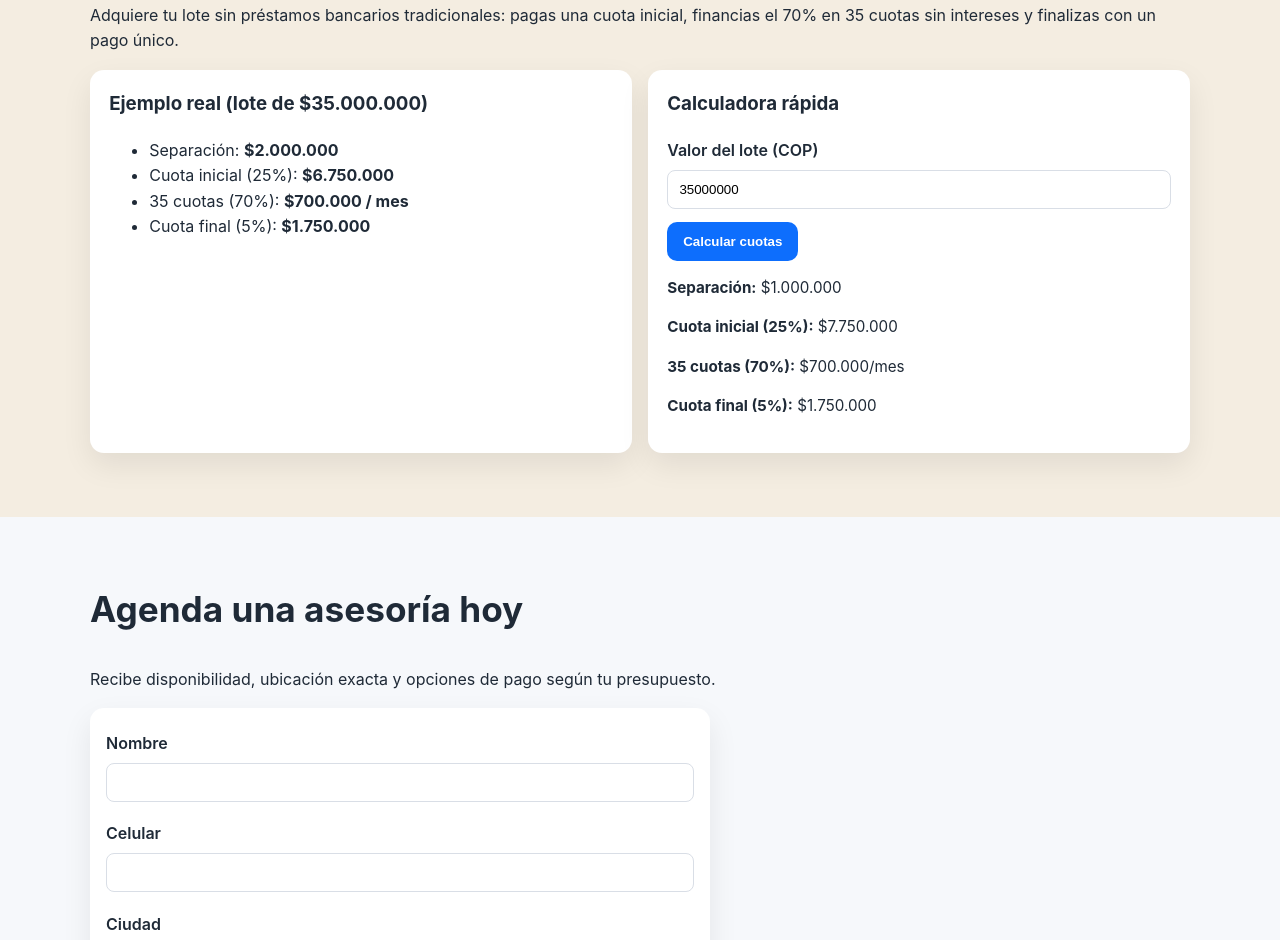
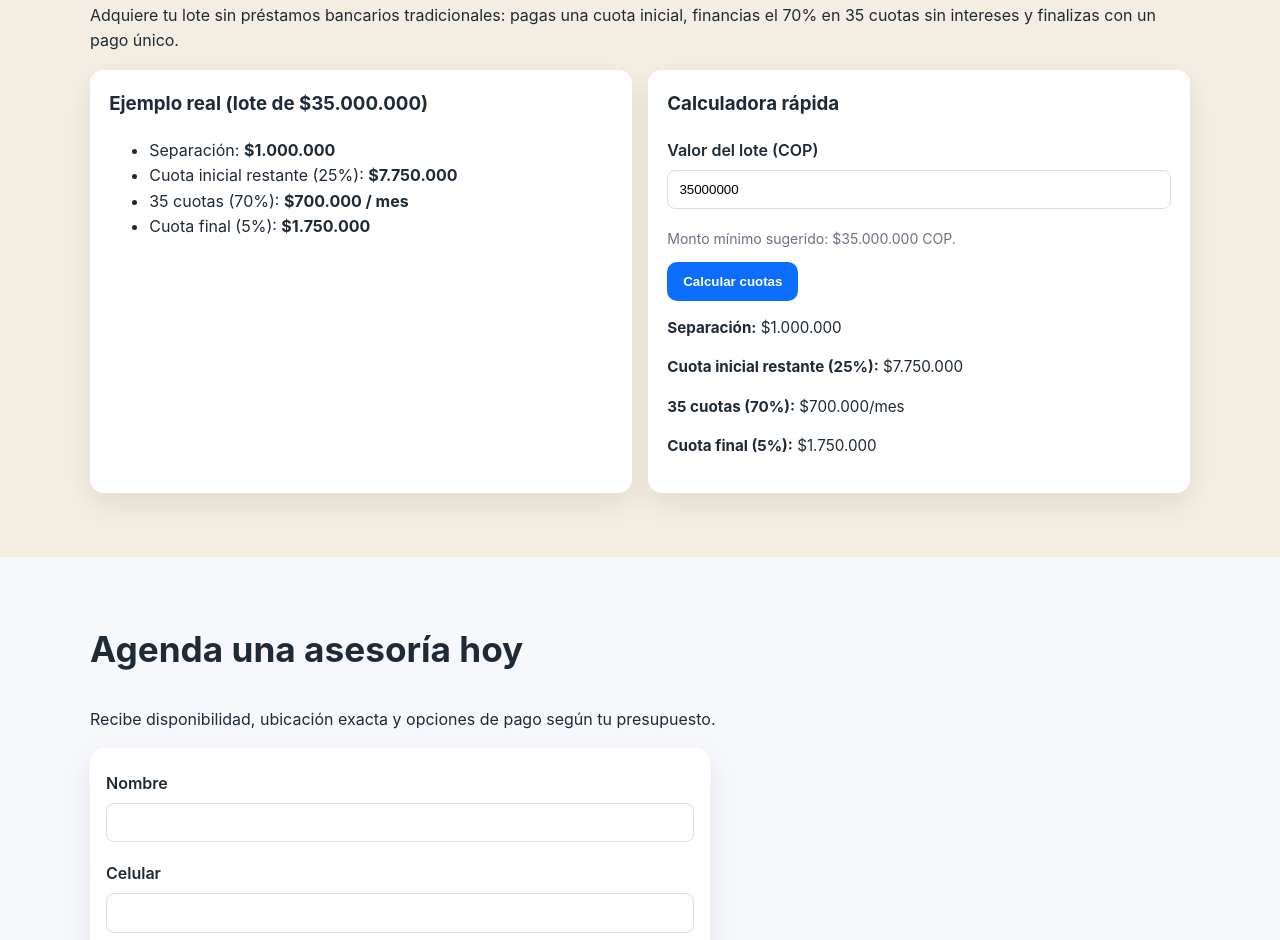
Before and after one commit to lider11/promoci-ninmobiliaria, a plain HTML site: page index.html in a window 1280 px wide. Shown: the part 2734-3674 px from the top of the page. Drawn offline with Linux system fonts and the light colour scheme.

Commit message:
Corregir consistencia de financiación y mejorar UX de calculadora

```diff
--- a/index.html
+++ b/index.html
@@ -208,8 +208,8 @@
             <article class="card highlight">
               <h3>Ejemplo real (lote de $35.000.000)</h3>
               <ul>
-                <li>Separación: <strong>$2.000.000</strong></li>
-                <li>Cuota inicial (25%): <strong>$6.750.000</strong></li>
+                <li>Separación: <strong>$1.000.000</strong></li>
+                <li>Cuota inicial restante (25%): <strong>$7.750.000</strong></li>
                 <li>35 cuotas (70%): <strong>$700.000 / mes</strong></li>
                 <li>Cuota final (5%): <strong>$1.750.000</strong></li>
               </ul>
@@ -219,6 +219,7 @@
               <h3>Calculadora rápida</h3>
               <label for="lote">Valor del lote (COP)</label>
               <input id="lote" type="number" min="35000000" step="100000" value="35000000" />
+              <p class="input-help">Monto mínimo sugerido: $35.000.000 COP.</p>
               <button class="btn btn-primary" id="calcular">Calcular cuotas</button>
               <div id="resultado" class="resultado"></div>
             </article>
--- a/script.js
+++ b/script.js
@@ -20,10 +20,12 @@ const inputLote = document.getElementById('lote');
 const resultado = document.getElementById('resultado');
 
 function renderResultado() {
+  if (!inputLote || !resultado) return;
+
   const valorLote = Number(inputLote.value || 0);
 
-  if (valorLote < 10000000) {
-    resultado.innerHTML = 'Ingresa un valor de lote válido.';
+  if (valorLote < 35000000) {
+    resultado.innerHTML = 'Ingresa un valor de lote igual o superior a $35.000.000.';
     return;
   }
 
@@ -31,11 +33,23 @@ function renderResultado() {
 
   resultado.innerHTML = `
     <p><strong>Separación:</strong> $${money.format(plan.separacion)}</p>
-    <p><strong>Cuota inicial (25%):</strong> $${money.format(plan.cuotaInicial)}</p>
+    <p><strong>Cuota inicial restante (25%):</strong> $${money.format(plan.cuotaInicial)}</p>
     <p><strong>35 cuotas (70%):</strong> $${money.format(Math.round(plan.mensualidad))}/mes</p>
     <p><strong>Cuota final (5%):</strong> $${money.format(plan.cuotaFinal)}</p>
   `;
 }
 
-boton.addEventListener('click', renderResultado);
+if (boton) {
+  boton.addEventListener('click', renderResultado);
+}
+
+if (inputLote) {
+  inputLote.addEventListener('keydown', (event) => {
+    if (event.key === 'Enter') {
+      event.preventDefault();
+      renderResultado();
+    }
+  });
+}
+
 renderResultado();
--- a/styles.css
+++ b/styles.css
@@ -474,6 +474,13 @@ input {
   margin-bottom: 0.8rem;
 }
 
+
+.input-help {
+  margin: 0.4rem 0 0.7rem;
+  font-size: 0.88rem;
+  color: var(--muted);
+}
+
 .resultado {
   margin-top: 0.8rem;
   font-size: 0.95rem;
```
